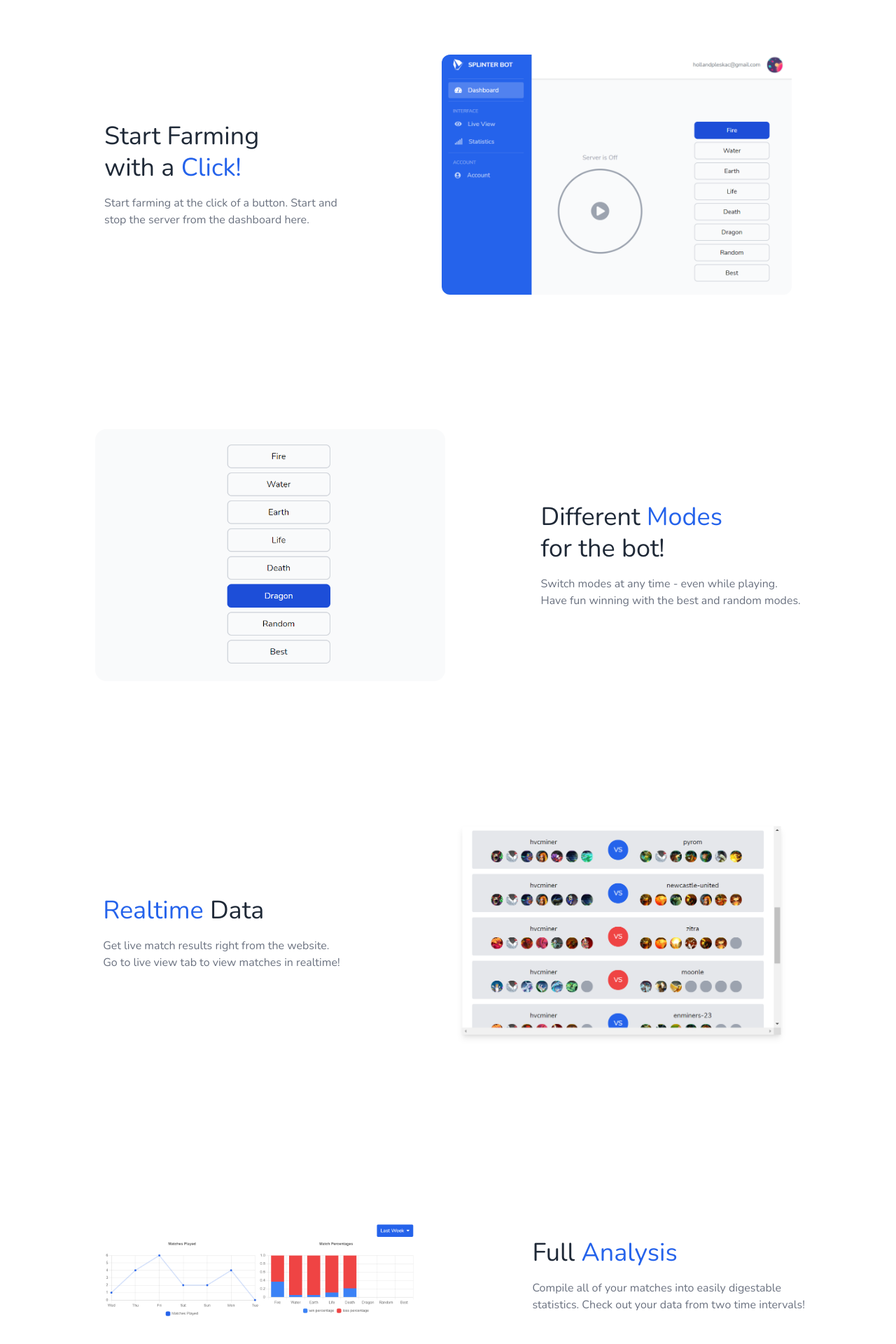
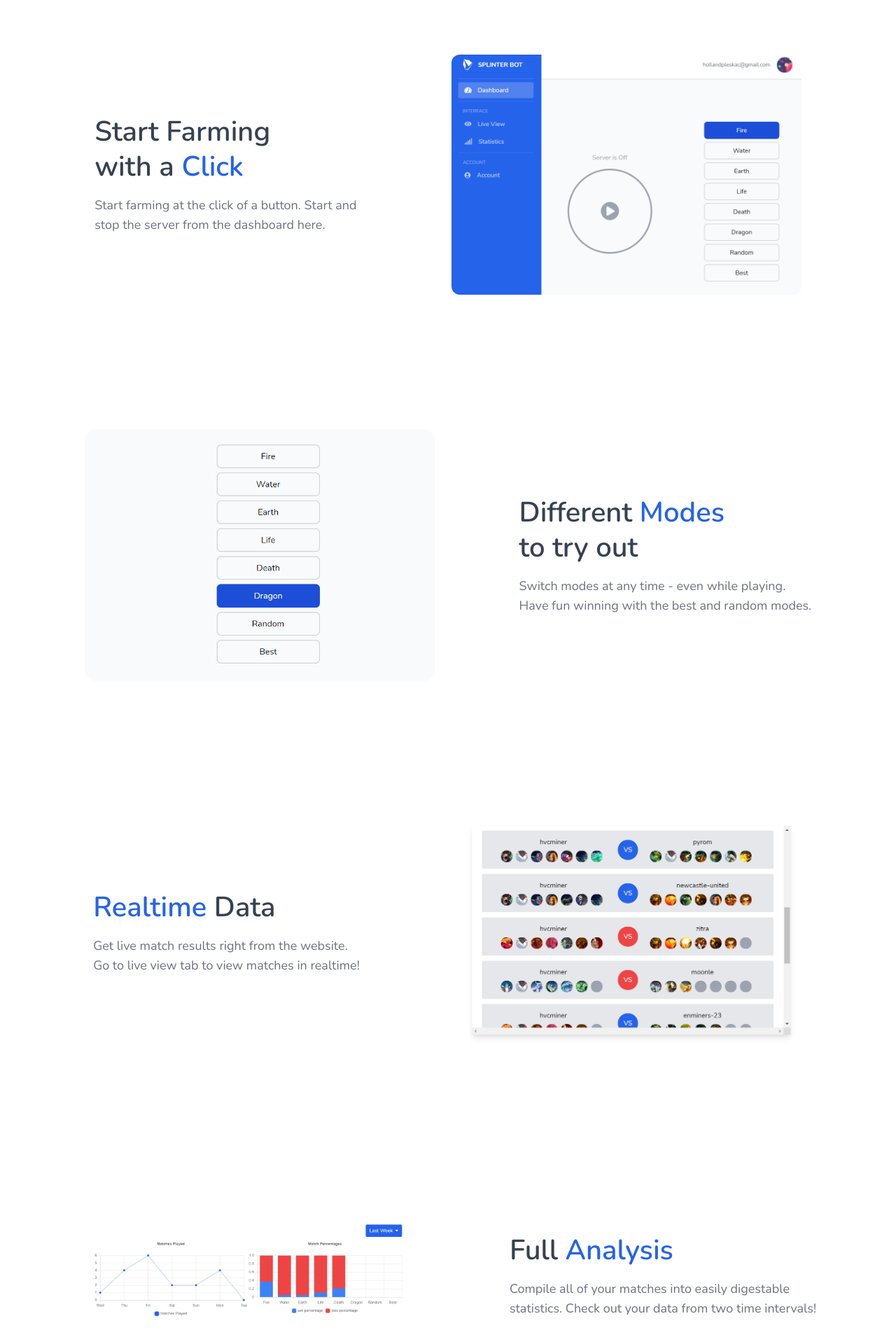
Before and after one commit to HollandPleskac/Splinter-Bot-2.0, a Next.js app: page / in a window 1280 px wide. Shown: the part 818-2738 px from the top of the page at 70% size. Built offline with nearby package versions, Linux system fonts and the light colour scheme; no server answers.

Commit message:
landing page touch up

```diff
--- a/pages/index.js
+++ b/pages/index.js
@@ -1,7 +1,9 @@
 import React from 'react'
 import { useRouter } from 'next/router'
-import axios from 'axios'
 import Link from 'next/link'
+
+import { FontAwesomeIcon } from '@fortawesome/react-fontawesome'
+import { faShieldAlt, faKey, faDna } from '@fortawesome/free-solid-svg-icons'
 
 const HomePage = () => {
   return (
@@ -14,7 +16,14 @@ const HomePage = () => {
       <DifferentModes />
       <RealtimeData />
       <FullAnalysis />
+
       <Security />
+      <DataSecurity />
+      <DataPrivacy />
+      <Authentication />
+
+      <GetStarted />
+
     </>
   )
 }
@@ -59,7 +68,7 @@ const LandingLink = (props) => {
 const HomeContent = () => {
   return (
     <div className='w-full h-3/4 flex flex-col justify-center items-center my-auto' >
-      <h1 className='text-7xl text-blue-600 mb-9 '>Splinter Bot</h1>
+      <h1 className='text-7xl text-blue-600 mb-9 font-semibold'>Splinter Bot</h1>
       <p className='text-lg text-center text-gray-800 mb-9' >The smartest way to farm<br />dark energy crystals.</p>
       <div>
         <button className=' border-2 border-blue-600 text-blue-600 hover:bg-blue-700 hover:text-white px-8 py-3 rounded-lg transition ease-in duration-100 focus:outline-none mr-4' >Learn More</button>
@@ -73,8 +82,8 @@ const StartFarming = () => {
   return (
     <div className='flex justify-evenly items-center py-24' >
       <div >
-        <h2 className='text-4xl text-semibold mb-4 text-gray-800 leading-tight ' >Start Farming<br />with a <span className='text-blue-600' >Click!</span></h2>
-        <p className='text-gray-500' >Start farming at the click of a button. Start and<br />stop the server from the dashboard here.</p>
+        <h2 className='text-landingPageTitle mb-4 font-semibold text-gray-700 leading-tight ' >Start Farming<br />with a <span className='text-blue-600' >Click</span></h2>
+        <p className='text-gray-500 text-lg' >Start farming at the click of a button. Start and<br />stop the server from the dashboard here.</p>
       </div>
       <img src="website-screenshots/dashboard-small.PNG" alt="Server On" width='500' className='rounded-xl' />
     </div>
@@ -86,8 +95,8 @@ const DifferentModes = () => {
     <div className='flex justify-evenly items-center py-24' >
       <img src="website-screenshots/modes.PNG" alt="Modes" width='500' className='rounded-2xl' />
       <div >
-        <h2 className='text-4xl text-semibold mb-4 text-gray-800 leading-tight ' >Different <span className='text-blue-600' >Modes</span><br />for the bot!</h2>
-        <p className='text-gray-500' >Switch modes at any time - even while playing.<br /> Have fun winning with the best and random modes. </p>
+        <h2 className='text-landingPageTitle mb-4 font-semibold text-gray-700 leading-tight ' >Different <span className='text-blue-600' >Modes</span><br />to try out</h2>
+        <p className='text-gray-500 text-lg' >Switch modes at any time - even while playing.<br /> Have fun winning with the best and random modes. </p>
       </div>
     </div >
   )
@@ -97,8 +106,8 @@ const RealtimeData = () => {
   return (
     <div className='flex justify-evenly items-center py-24' >
       <div >
-        <h2 className='text-4xl text-semibold mb-4 text-gray-800 leading-tight ' > <span className='text-blue-600'>Realtime</span> Data</h2>
-        <p className='text-gray-500' >Get live match results right from the website.<br />Go to live view tab to view matches in realtime!</p>
+        <h2 className='text-landingPageTitle mb-4 font-semibold text-gray-700 leading-tight ' > <span className='text-blue-600'>Realtime</span> Data</h2>
+        <p className='text-gray-500 text-lg' >Get live match results right from the website.<br />Go to live view tab to view matches in realtime!</p>
       </div>
       <img src="website-screenshots/live-view.PNG" alt="Server On" width='500' className='rounded-xl' />
     </div>
@@ -110,8 +119,8 @@ const FullAnalysis = (params) => {
     <div className='flex justify-evenly items-center py-24' >
       <img src="website-screenshots/match-data.PNG" alt="Modes" width='500' className='rounded-2xl' />
       <div >
-        <h2 className='text-4xl text-semibold mb-4 text-gray-800 leading-tight ' >Full <span className='text-blue-600'>Analysis</span> </h2>
-        <p className='text-gray-500' >Compile all of your matches into easily digestable<br />statistics.  Check out your data from two time intervals!</p>
+        <h2 className='text-landingPageTitle mb-4 font-semibold text-gray-700 leading-tight ' >Full <span className='text-blue-600'>Analysis</span> </h2>
+        <p className='text-gray-500 text-lg' >Compile all of your matches into easily digestable<br />statistics.  Check out your data from two time intervals!</p>
       </div>
     </div >
   )
@@ -119,11 +128,61 @@ const FullAnalysis = (params) => {
 
 const Security = () => {
   return (
-    <div>Security</div>
+    <div className='flex flex-col items-center py-24' >
+      <h2 className='text-gray-800 mb-7 font-semibold' style={{ fontSize: '3.25rem' }}>Security is our top priority</h2>
+      <p className='text-gray-500 text-lg text-center' >At Splinter Bot we are dedicated to keeping the data in your account safe and<br />secure. We take the highest possible security measures when handling<br />sensitive credentials used by our bot to log into Splinter Lands.</p>
+    </div>
+  )
+}
+
+const DataSecurity = () => {
+  return (
+    <div className='flex justify-evenly items-center py-24' >
+      <div className='border-4 border-gray-400 p-12 rounded-2xl' >
+        <FontAwesomeIcon icon={faShieldAlt} className='text-blue-600' style={{ fontSize: '60px' }} />
+      </div>
+      <div>
+        <h2 className='text-4xl font-semibold mb-4 text-gray-700 leading-tight ' >Data <span className='text-blue-600' >Security</span> </h2>
+        <p className='text-gray-500' >Your data is stored on Google's servers using their Firebase<br />service. Millions of companies trust Google to keep their user's<br />data safe. If you can trust Google, you can trust us.</p>
+      </div>
+    </div>
+  )
+}
+
+const DataPrivacy = () => {
+  return (
+    <div className='flex justify-evenly items-center py-24' >
+      <div>
+        <h2 className='text-4xl font-semibold mb-4 text-gray-700 leading-tight ' >Data <span className='text-blue-600' >Privacy</span> </h2>
+        <p className='text-gray-500' >We do not sell your data under any circumstance. If at any time<br />you would like your data to be deletd contact our support<br />email and we will erase your data from our system.</p>
+      </div>
+      <div className='border-4 border-gray-400 p-12 rounded-2xl' >
+        <FontAwesomeIcon icon={faKey} className='text-blue-600' style={{ fontSize: '60px' }} />
+      </div>
+    </div>
+  )
+}
+
+const Authentication = () => {
+  return (
+    <div className='flex justify-evenly items-center py-24' >
+      <div className='border-4 border-gray-400 p-12 rounded-2xl' >
+        <FontAwesomeIcon icon={faDna} className='text-blue-600' style={{ fontSize: '60px' }} />
+      </div>
+      <div>
+        <h2 className='text-4xl font-semibold mb-4 text-gray-700 leading-tight ' >Authentication</h2>
+        <p className='text-gray-500' >Your account is secured by your choice of authentication. We offer<br />authentication using goole or email and password. We don't<br />store the credentials used to log into your account.</p>
+      </div>
+    </div>
+  )
+}
+
+const GetStarted = () => {
+  return (
+    <div>Get Started Section TODO tomorrow</div>
   )
 }
 
 
 
-
 export default HomePage
--- a/tailwind.config.js
+++ b/tailwind.config.js
@@ -21,6 +21,9 @@ module.exports = {
       },
       backgroundColor: {
         modal: 'rgba(0,0,0,0.2)'
+      },
+      fontSize: {
+        landingPageTitle: '2.5rem'
       }
     }
 
```
